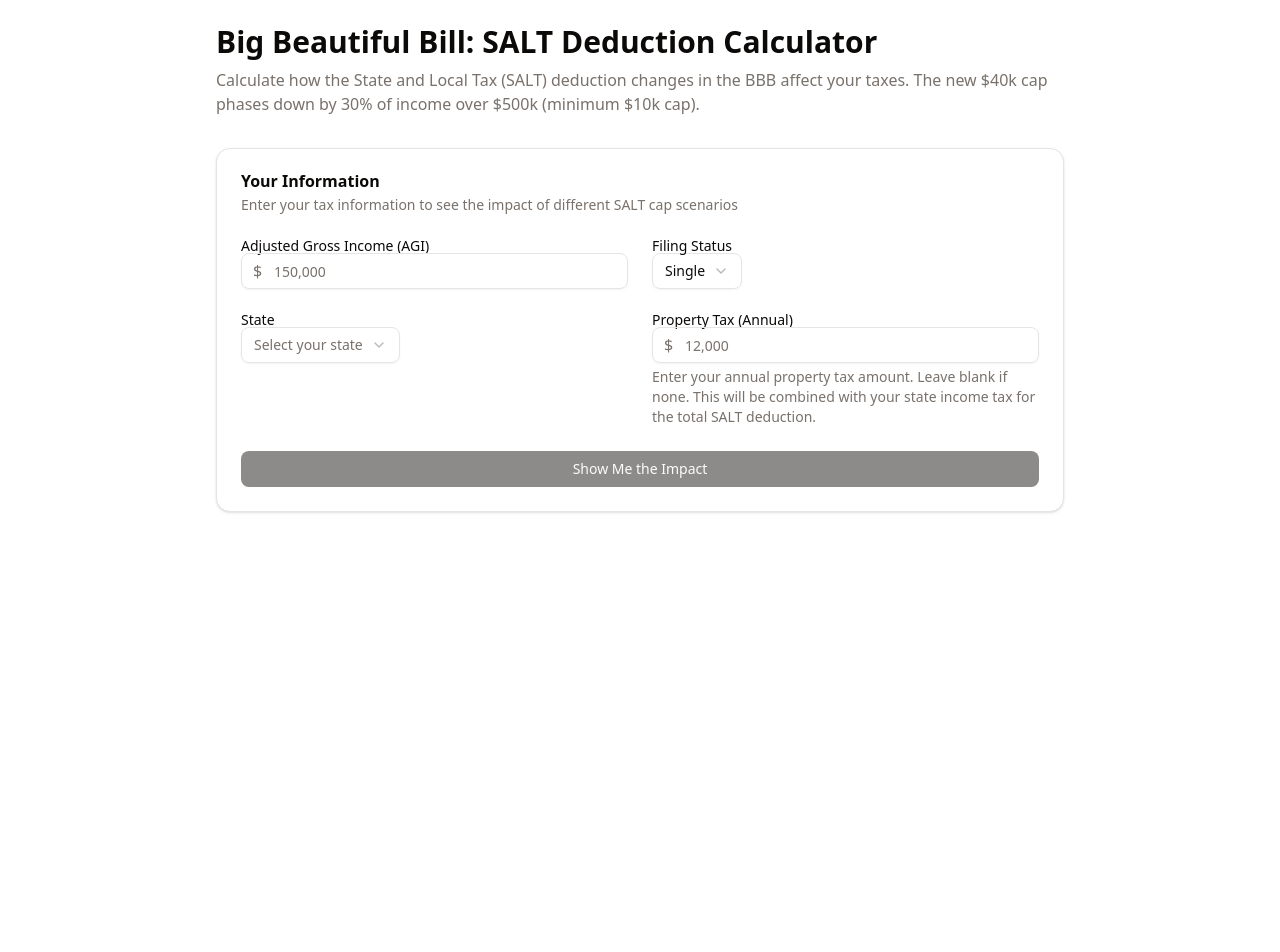
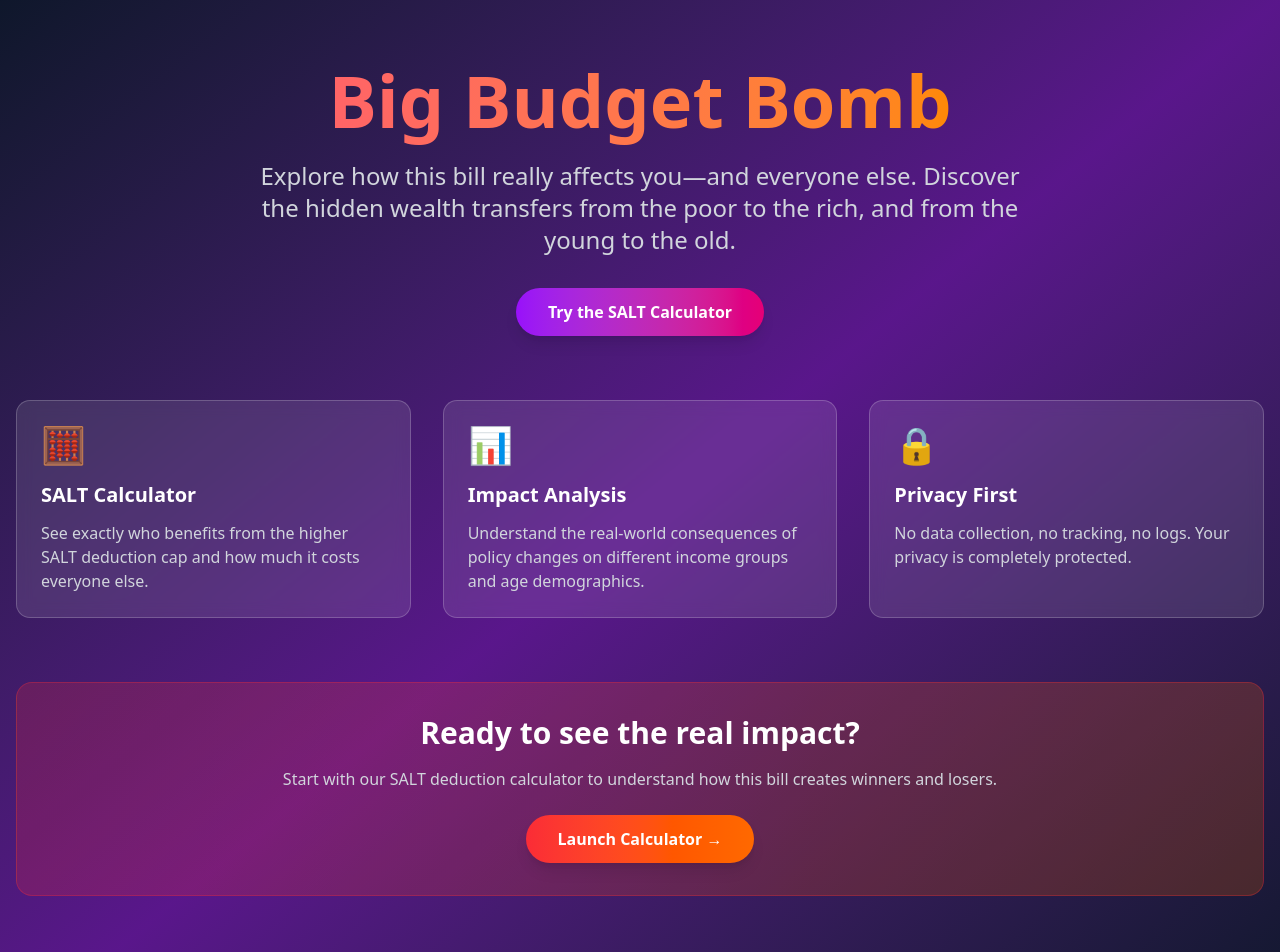
Before and after one commit to alecf/big-budget-bomb, a Next.js app: page / in a window 1280 px wide. Shown: the top 952 px of the page. Before the commit the page ends 800 px from the top, so only its background shows below. Built offline with nearby package versions, Linux system fonts and the light colour scheme.

Commit message:
Refactor homepage, add landing page with SALT calculator link
Co-authored-by: alec <alec@thegp.com>

```diff
--- a/src/app/layout.tsx
+++ b/src/app/layout.tsx
@@ -13,8 +13,8 @@ const geistMono = Geist_Mono({
 });
 
 export const metadata: Metadata = {
-  title: "BBB SALT Deduction Calculator",
-  description: "Generated by create next app",
+  title: "Big Budget Bomb - Explore How This Bill Affects You",
+  description: "Discover the hidden wealth transfers from the poor to the rich, and from the young to the old. Start with our SALT deduction calculator.",
 };
 
 export default function RootLayout({
--- a/src/app/page.tsx
+++ b/src/app/page.tsx
@@ -1,5 +1,83 @@
-import SaltCalculator from "@/components/salt-calculator";
+import React from "react";
+import Link from "next/link";
 
 export default function Home() {
-  return <SaltCalculator />;
+  return (
+    <div className="min-h-screen bg-gradient-to-br from-slate-900 via-purple-900 to-slate-900">
+      <div className="container mx-auto px-4 py-16">
+        {/* Hero Section */}
+        <div className="text-center mb-16">
+          <h1 className="text-5xl md:text-7xl font-bold text-white mb-6">
+            <span className="bg-gradient-to-r from-red-400 to-orange-400 bg-clip-text text-transparent">
+              Big Budget Bomb
+            </span>
+          </h1>
+          <p className="text-xl md:text-2xl text-gray-300 max-w-3xl mx-auto mb-8">
+            Explore how this bill really affects you—and everyone else.
+            Discover the hidden wealth transfers from the poor to the rich,
+            and from the young to the old.
+          </p>
+          <div className="flex flex-col sm:flex-row gap-4 justify-center">
+            <Link
+              href="/salt"
+              className="bg-gradient-to-r from-purple-600 to-pink-600 hover:from-purple-700 hover:to-pink-700 text-white font-semibold py-3 px-8 rounded-full transition-all duration-300 shadow-lg hover:shadow-xl transform hover:scale-105"
+            >
+              Try the SALT Calculator
+            </Link>
+          </div>
+        </div>
+
+        {/* Features Grid */}
+        <div className="grid md:grid-cols-3 gap-8 mb-16">
+          <div className="bg-white/10 backdrop-blur-sm rounded-xl p-6 border border-white/20">
+            <div className="text-4xl mb-4">🧮</div>
+            <h3 className="text-xl font-semibold text-white mb-3">SALT Calculator</h3>
+            <p className="text-gray-300">
+              See exactly who benefits from the higher SALT deduction cap and how much it costs everyone else.
+            </p>
+          </div>
+
+          <div className="bg-white/10 backdrop-blur-sm rounded-xl p-6 border border-white/20">
+            <div className="text-4xl mb-4">📊</div>
+            <h3 className="text-xl font-semibold text-white mb-3">Impact Analysis</h3>
+            <p className="text-gray-300">
+              Understand the real-world consequences of policy changes on different income groups and age demographics.
+            </p>
+          </div>
+
+          <div className="bg-white/10 backdrop-blur-sm rounded-xl p-6 border border-white/20">
+            <div className="text-4xl mb-4">🔒</div>
+            <h3 className="text-xl font-semibold text-white mb-3">Privacy First</h3>
+            <p className="text-gray-300">
+              No data collection, no tracking, no logs. Your privacy is completely protected.
+            </p>
+          </div>
+        </div>
+
+        {/* Call to Action */}
+        <div className="text-center bg-gradient-to-r from-red-500/20 to-orange-500/20 rounded-2xl p-8 border border-red-500/30">
+          <h2 className="text-3xl font-bold text-white mb-4">
+            Ready to see the real impact?
+          </h2>
+          <p className="text-gray-300 mb-6">
+            Start with our SALT deduction calculator to understand how this bill creates winners and losers.
+          </p>
+          <Link
+            href="/salt"
+            className="inline-block bg-gradient-to-r from-red-500 to-orange-500 hover:from-red-600 hover:to-orange-600 text-white font-semibold py-3 px-8 rounded-full transition-all duration-300 shadow-lg hover:shadow-xl transform hover:scale-105"
+          >
+            Launch Calculator →
+          </Link>
+        </div>
+
+        {/* Footer */}
+        <div className="mt-16 text-center text-gray-400 text-sm">
+          <p>
+            This site stores no data about you and doesn't track you in any way.
+            Not even logs are retained.
+          </p>
+        </div>
+      </div>
+    </div>
+  );
 }
--- /dev/null
+++ b/src/app/salt/page.tsx
@@ -0,0 +1,5 @@
+import SaltCalculator from "@/components/salt-calculator";
+
+export default function SaltPage() {
+  return <SaltCalculator />;
+}
```
